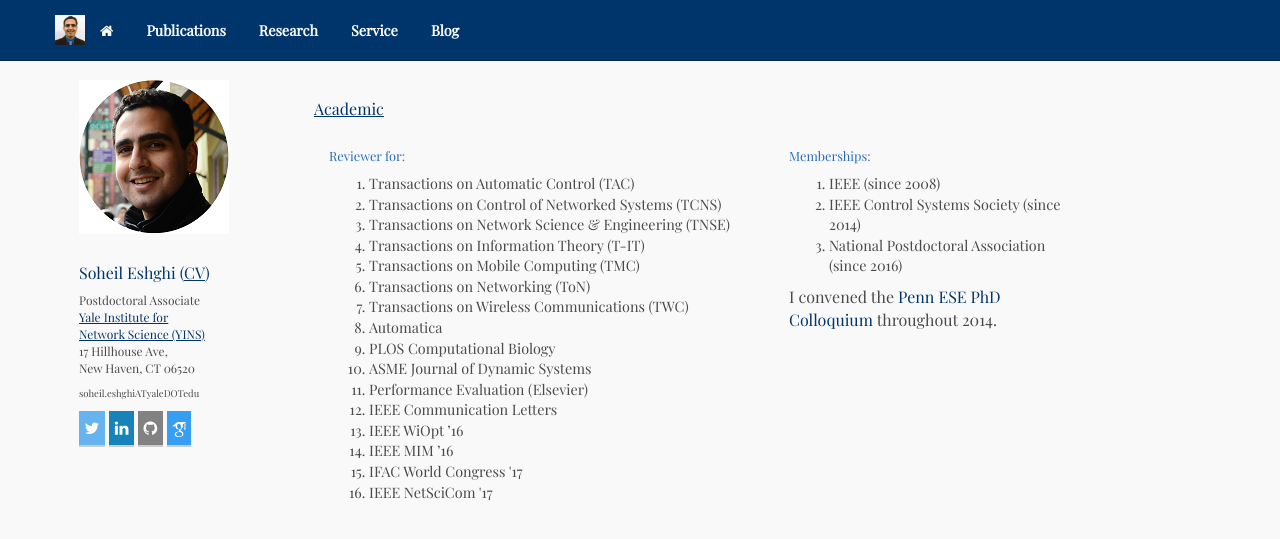
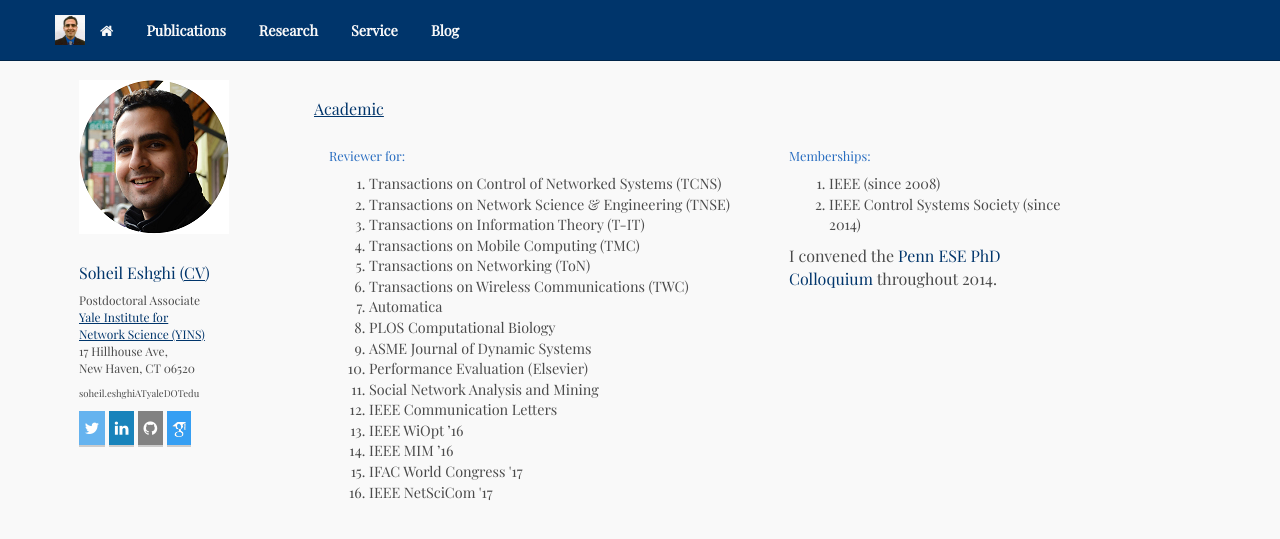
Before and after one commit to SoheilEshghi/SoheilEshghi.github.io, a Jekyll site: the page built from service/index.html, in a window 1280 px wide. Shown: the top 539 px of the page. Built offline with Jekyll 4.4.1, drawn with Linux system fonts in a browser that asks for light colours; nearby versions of some CDN libraries.

Commit message:
Build site at 2017-05-25 21:32:54 UTC

```diff
--- a/service/index.html
+++ b/service/index.html
@@ -10,7 +10,6 @@ title: Service
 
   <h3>Reviewer for:</h3>
   <ol>
-   <li> Transactions on Automatic Control (TAC)</li>
    <li> Transactions on Control of Networked Systems (TCNS)</li>
    <li> Transactions on Network Science & Engineering (TNSE)</li>
    <li> Transactions on Information Theory (T-IT)</li>
@@ -21,6 +20,7 @@ title: Service
    <li> PLOS Computational Biology  </li>
   <li>ASME Journal of Dynamic Systems</li>
    <li>Performance Evaluation (Elsevier)</li>
+   <li>Social Network Analysis and Mining</li>
    <li>IEEE Communication Letters </li>
    <li>IEEE WiOpt ’16</li>
    <li>IEEE MIM ’16</li>
@@ -34,7 +34,7 @@ title: Service
 <ol>
  <li>IEEE (since 2008)</li>
  <li>IEEE Control Systems Society (since 2014)</li>
- <li>National Postdoctoral Association (since 2016)</li>
+ <!--<li>National Postdoctoral Association (since 2016)</li>-->
 </ol>
 <p>I convened the <a href="http://www.ese.upenn.edu/about-ese/events/phd-colloquia.php">Penn ESE PhD Colloquium</a> throughout 2014.</p>
 </div>
```
Also changed, not shown: 2 other files.
